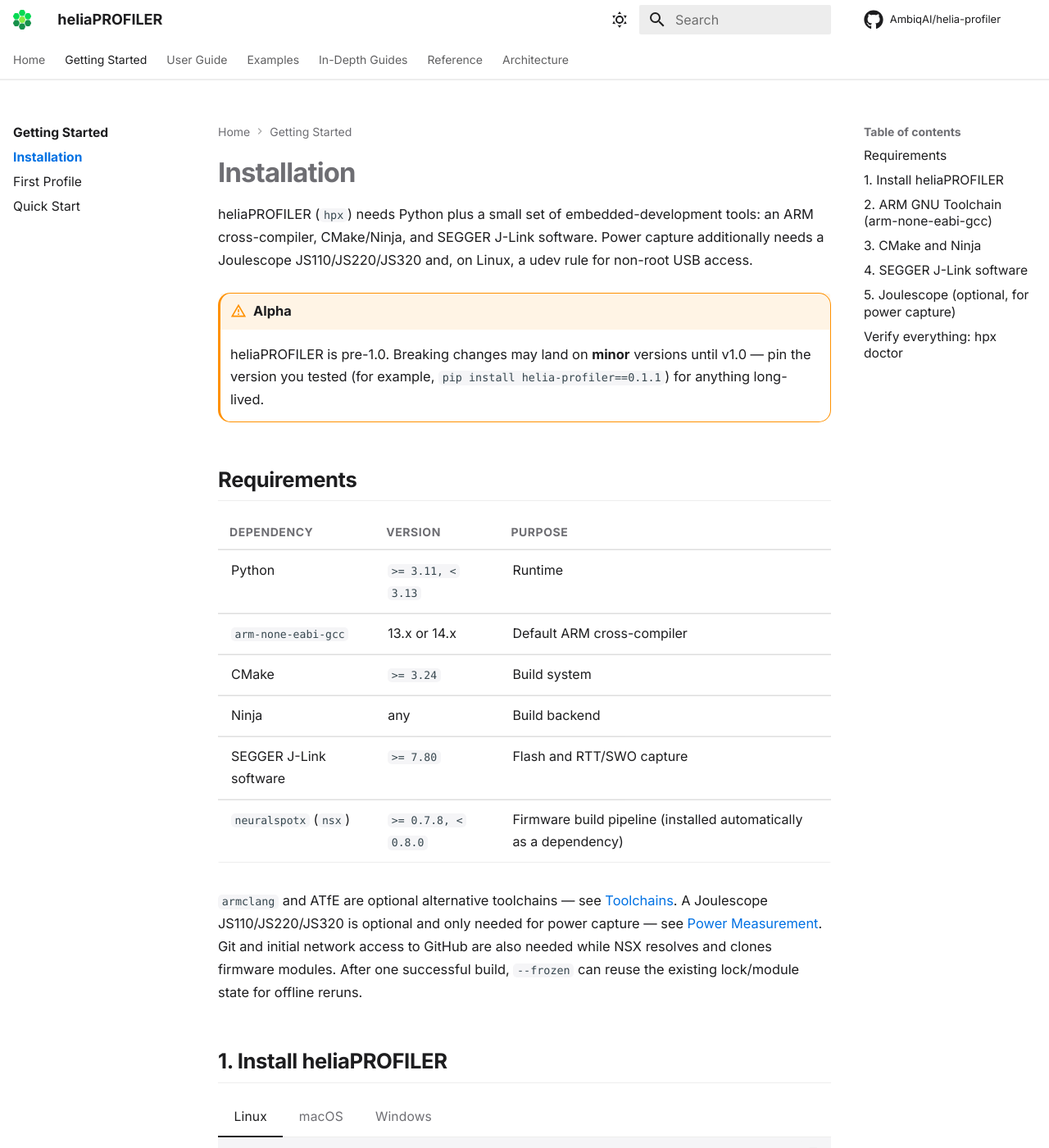
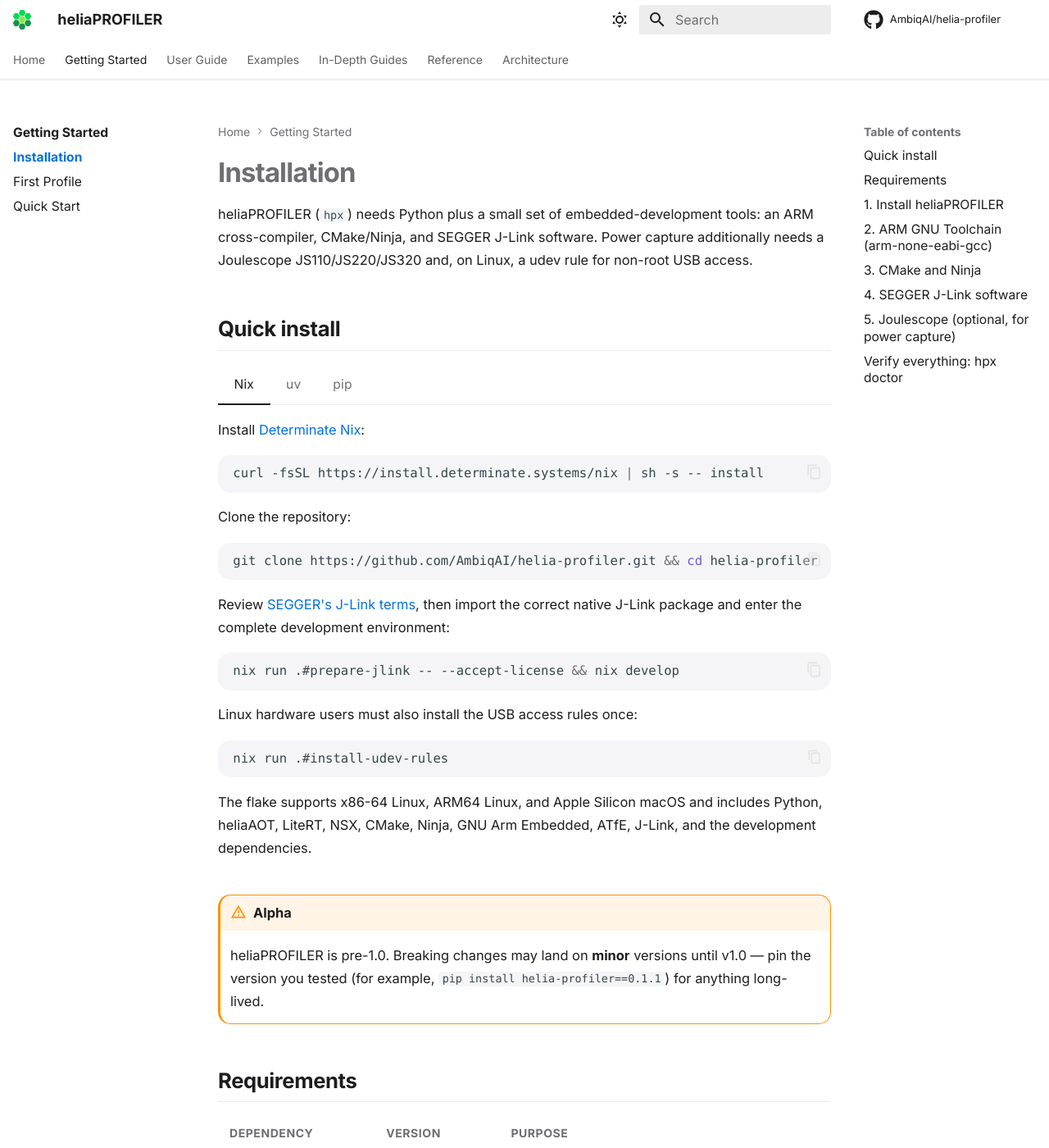
Before and after one commit to AmbiqAI/helia-profiler, an MkDocs documentation site: the page built from docs/getting-started/install.md, in a window 1280 px wide and 1400 px high. Shown: the whole window at 82% size. Built offline with MkDocs 1.6.1 and Material for MkDocs 9.7.7, drawn with Linux system fonts in a browser that asks for light colours; some web fonts are replaced; comment, search, counter and statistics services are not loaded.

Commit message:
docs: add generated quick install guide

````diff
--- a/docs/getting-started/install.md
+++ b/docs/getting-started/install.md
@@ -4,6 +4,56 @@
 tools: an ARM cross-compiler, CMake/Ninja, and SEGGER J-Link software. Power
 capture additionally needs a Joulescope JS110/JS220/JS320 and, on Linux, a udev
 rule for non-root USB access.
+
+## Quick install
+
+=== "Nix"
+
+    Install [Determinate Nix](https://determinate.systems/install/):
+
+    ```bash
+    curl -fsSL https://install.determinate.systems/nix | sh -s -- install
+    ```
+
+    Clone the repository:
+
+    ```bash
+    git clone https://github.com/AmbiqAI/helia-profiler.git && cd helia-profiler
+    ```
+
+    Review [SEGGER's J-Link terms](https://www.segger.com/downloads/jlink/),
+    then import the correct native J-Link package and enter the complete
+    development environment:
+
+    ```bash
+    nix run .#prepare-jlink -- --accept-license && nix develop
+    ```
+
+    Linux hardware users must also install the USB access rules once:
+
+    ```bash
+    nix run .#install-udev-rules
+    ```
+
+    The flake supports x86-64 Linux, ARM64 Linux, and Apple Silicon macOS and
+    includes Python, heliaAOT, LiteRT, NSX, CMake, Ninja, GNU Arm Embedded,
+    ATfE, J-Link, and the development dependencies.
+
+=== "uv"
+
+    ```bash
+    uv tool install helia-profiler
+    ```
+
+    Continue with the platform-specific hardware prerequisites below.
+
+=== "pip"
+
+    ```bash
+    pip install helia-profiler
+    ```
+
+    Continue with the platform-specific hardware prerequisites below.
 
 !!! warning "Alpha"
     heliaPROFILER is pre-1.0. Breaking changes may land on **minor**
````
Also changed, not shown: README.md (+3 -29 lines).
